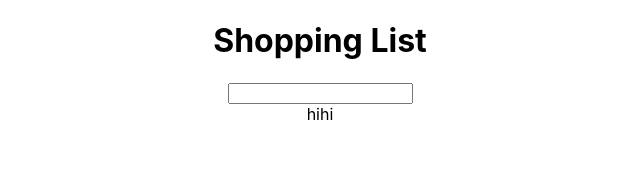
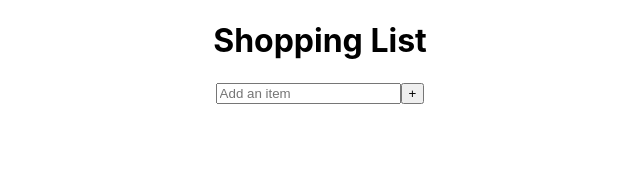
Before and after one commit to carlosbuitragosan/shopping-list, a React (Create React App) app: page / in a window 1280 px wide. Shown: the top 174 px of the page, without its empty margins (320-960 px from the left). Built offline with nearby package versions, Linux system fonts and the light colour scheme.

Commit message:
add form and list components. All working.

```diff
--- a/src/App.jsx
+++ b/src/App.jsx
@@ -5,14 +5,31 @@ import List from './components/list_component/List.component';
 
 function App() {
   const [list, setList] = useState([]);
+  console.log({ list });
 
-  const addListItem = (item) => setList((prev) => [item, ...prev]);
+  const addListItem = (item) => {
+    setList((prev) => [item, ...prev]);
+  };
+
+  const removeListItem = (itemId) => {
+    setList((prev) => prev.filter((item) => item.id !== itemId));
+  };
 
   return (
     <div className="App">
       <h1>Shopping List</h1>
-      <Form />
-      <List addListItem={addListItem} />
+      <main>
+        <Form addListItem={addListItem} />
+        <ul className="list">
+          {list.map((listItem) => (
+            <List
+              key={listItem.id}
+              listItem={listItem}
+              removeListItem={removeListItem}
+            />
+          ))}
+        </ul>
+      </main>
     </div>
   );
 }
--- a/src/components/form_component/Form.component.jsx
+++ b/src/components/form_component/Form.component.jsx
@@ -1,13 +1,33 @@
 import React, { useState } from 'react';
+import generateId from '../Utils/generate_id';
 
-export default function Form() {
+export default function Form({ addListItem }) {
   const [text, setText] = useState('');
+  console.log({ text });
 
   const handleChange = ({ target }) => setText(target.value);
 
+  const handleSubmit = (e) => {
+    e.preventDefault();
+    if (text) {
+      const listObject = {
+        id: generateId(),
+        text,
+      };
+      addListItem(listObject);
+      setText('');
+    }
+  };
+
   return (
-    <form>
-      <input type="text" value={text} onChange={handleChange} />
+    <form name="form" className="form" onSubmit={handleSubmit}>
+      <input
+        type="text"
+        placeholder="Add an item"
+        value={text}
+        onChange={handleChange}
+      />
+      <button type="submit">+</button>
     </form>
   );
 }
--- a/src/components/list_component/List.component.jsx
+++ b/src/components/list_component/List.component.jsx
@@ -1,5 +1,16 @@
 import React from 'react';
 
-export default function List() {
-  return <>hihi</>;
+export default function List({ listItem, removeListItem }) {
+  return (
+    <li className="list-item">
+      <p className="text">{listItem.text}</p>
+      <button
+        type="button"
+        className="remove-button"
+        onClick={() => removeListItem(listItem.id)}
+      >
+        X
+      </button>
+    </li>
+  );
 }
```
Also changed, not shown: 1 other file (tests, documents, lock files or other folders).
